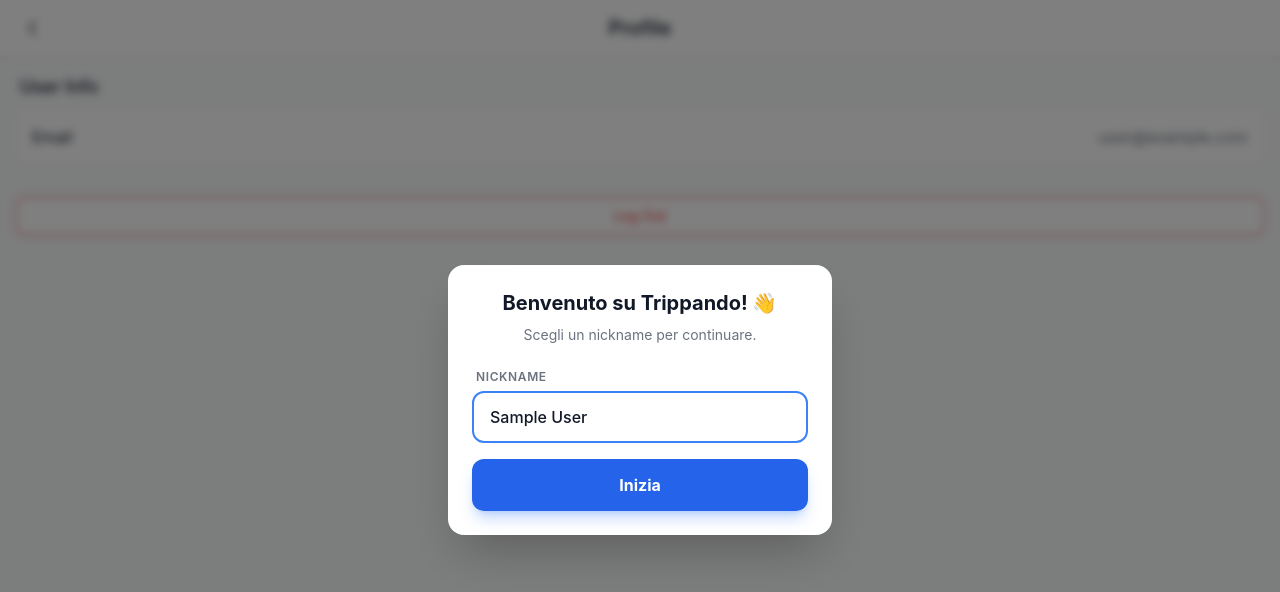
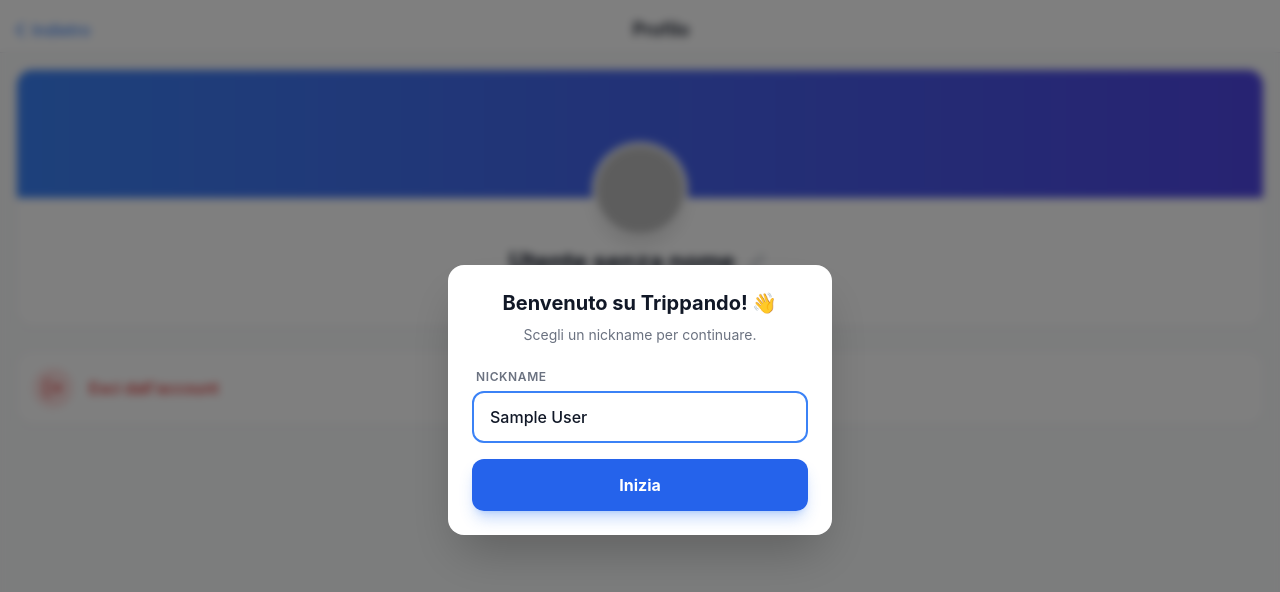
Before and after one commit to matteraggi/trippando, a React (Vite) app: page /profile in a window 1280 px wide. Shown: the top 592 px of the page. Built offline with nearby package versions, Linux system fonts and the light colour scheme; no server answers; the database is empty; sample sign-in values are in the browser's storage.

Commit message:
feat: edit nickname e miglior stile

```diff
--- a/src/pages/Profile.tsx
+++ b/src/pages/Profile.tsx
@@ -1,14 +1,54 @@
-import React from 'react';
-
+import React, { useEffect, useState } from 'react';
 import { useAuth } from '../contexts/AuthContext';
 import { useNavigate } from 'react-router-dom';
-import { ChevronLeft } from 'lucide-react';
+import { ChevronLeft, User, LogOut, Edit2, Check, X, Camera } from 'lucide-react';
+import { getUserProfile, updateUserNickname } from '../services/userService';
+import type { UserProfile } from '../services/userService';
 
 export default function Profile() {
-    const { currentUser, logout } = useAuth()!;
+    const { currentUser, logout } = useAuth();
     const navigate = useNavigate();
+    const [profile, setProfile] = useState<UserProfile | null>(null);
+    const [isEditing, setIsEditing] = useState(false);
+    const [nickname, setNickname] = useState('');
+    const [loading, setLoading] = useState(false);
+
+    useEffect(() => {
+        if (currentUser) {
+            loadProfile();
+        }
+    }, [currentUser]);
+
+    const loadProfile = async () => {
+        if (!currentUser) return;
+        try {
+            const userProfile = await getUserProfile(currentUser.uid);
+            if (userProfile) {
+                setProfile(userProfile);
+                setNickname(userProfile.displayName || '');
+            }
+        } catch (error) {
+            console.error("Failed to load profile", error);
+        }
+    };
+
+    const handleSaveNickname = async () => {
+        if (!currentUser || !nickname.trim()) return;
+        setLoading(true);
+        try {
+            await updateUserNickname(currentUser.uid, nickname.trim());
+            setProfile(prev => prev ? { ...prev, displayName: nickname.trim() } : null);
+            setIsEditing(false);
+        } catch (error) {
+            console.error("Failed to update nickname", error);
+            alert("Failed to update nickname");
+        } finally {
+            setLoading(false);
+        }
+    };
 
     const handleLogout = async () => {
+        if (!window.confirm("Sei sicuro di voler uscire?")) return;
         try {
             await logout();
             navigate('/login');
@@ -17,35 +57,109 @@
         }
     };
 
+    if (!currentUser) return null;
+
     return (
         <div className="min-h-screen bg-gray-50 pb-20">
-            <div className="bg-white shadow-sm border-b px-4 py-3 sticky top-0 z-10 flex items-center justify-between">
+            {/* Header */}
+            <header className="sticky top-0 z-10 bg-white/90 backdrop-blur-md border-b border-gray-200 px-4 pt-4 pb-2">
+                <div className="flex justify-between items-center">
                     <button
                         onClick={() => navigate(-1)}
-                    className="p-1 rounded-full text-gray-600 hover:bg-gray-100 transition-colors"
+                        className="flex items-center text-blue-500 font-medium -ml-2"
                     >
                         <ChevronLeft size={24} />
+                        Indietro
                     </button>
-                <h1 className="text-xl font-semibold text-gray-800">Profile</h1>
+                    <h1 className="text-lg font-semibold text-gray-900">Profilo</h1>
                     <div className="w-8"></div>
                 </div>
+            </header>
 
-            <div className="p-4">
-                <h2 className="text-lg font-medium text-gray-900 mb-2 px-1">User Info</h2>
-                <div className="bg-white rounded-lg shadow-sm overflow-hidden mb-6">
-                    <div className="flex items-center justify-between p-4 border-b border-gray-100 last:border-0">
-                        <span className="text-gray-900">Email</span>
-                        <span className="text-gray-500">{currentUser?.email}</span>
+            <div className="p-4 space-y-6">
+
+                {/* Profile Card */}
+                <div className="bg-white rounded-2xl shadow-sm border border-gray-100 overflow-hidden">
+                    <div className="h-32 bg-gradient-to-r from-blue-500 to-indigo-600 relative">
+                        <div className="absolute -bottom-10 left-1/2 transform -translate-x-1/2">
+                            <div className="relative">
+                                <div className="w-24 h-24 bg-white rounded-full p-1 shadow-lg">
+                                    <div className="w-full h-full bg-gray-100 rounded-full flex items-center justify-center overflow-hidden">
+                                        {currentUser.photoURL ? (
+                                            <img src={currentUser.photoURL} alt="Profile" className="w-full h-full object-cover" />
+                                        ) : (
+                                            <User size={40} className="text-gray-400" />
+                                        )}
+                                    </div>
+                                </div>
+                                {/* Camera icon placeholder for future photo upload feature */}
+                                {/* <button className="absolute bottom-0 right-0 p-1.5 bg-blue-500 text-white rounded-full shadow-md hover:bg-blue-600 transition-colors">
+                                    <Camera size={14} />
+                                </button> */}
+                            </div>
                         </div>
                     </div>
 
-                <div className="mt-8">
+                    <div className="pt-12 pb-6 px-4 text-center">
+                        {isEditing ? (
+                            <div className="flex items-center justify-center space-x-2 mb-1">
+                                <input
+                                    type="text"
+                                    value={nickname}
+                                    onChange={(e) => setNickname(e.target.value)}
+                                    className="border border-gray-300 rounded-lg px-3 py-1.5 text-center font-bold text-gray-900 focus:ring-2 focus:ring-blue-500 outline-none w-48"
+                                    placeholder="Il tuo nickname"
+                                    autoFocus
+                                />
+                                <button
+                                    onClick={handleSaveNickname}
+                                    disabled={loading}
+                                    className="p-2 bg-green-100 text-green-600 rounded-full hover:bg-green-200 transition-colors"
+                                >
+                                    <Check size={18} />
+                                </button>
+                                <button
+                                    onClick={() => {
+                                        setIsEditing(false);
+                                        setNickname(profile?.displayName || '');
+                                    }}
+                                    className="p-2 bg-gray-100 text-gray-500 rounded-full hover:bg-gray-200 transition-colors"
+                                >
+                                    <X size={18} />
+                                </button>
+                            </div>
+                        ) : (
+                            <div className="flex items-center justify-center space-x-2 mb-1">
+                                <h2 className="text-2xl font-bold text-gray-900">
+                                    {profile?.displayName || 'Utente senza nome'}
+                                </h2>
+                                <button
+                                    onClick={() => setIsEditing(true)}
+                                    className="p-1.5 text-gray-400 hover:text-blue-500 hover:bg-blue-50 rounded-full transition-colors"
+                                >
+                                    <Edit2 size={16} />
+                                </button>
+                            </div>
+                        )}
+                        <p className="text-sm text-gray-500">{currentUser.email}</p>
+                    </div>
+                </div>
+
+                {/* Account Actions */}
+                <div className="bg-white rounded-2xl shadow-sm border border-gray-100 overflow-hidden">
                     <button
                         onClick={handleLogout}
-                        className="w-full py-2 px-4 border border-red-500 rounded-md shadow-sm text-sm font-medium text-red-500 bg-white hover:bg-red-50 focus:outline-none focus:ring-2 focus:ring-offset-2 focus:ring-red-500"
+                        className="w-full flex items-center p-4 text-red-600 hover:bg-red-50 transition-colors"
                     >
-                        Log Out
+                        <div className="w-10 h-10 rounded-full bg-red-100 flex items-center justify-center mr-4">
+                            <LogOut size={20} />
+                        </div>
+                        <span className="font-medium">Esci dall'account</span>
                     </button>
+                </div>
+
+                <div className="text-center text-xs text-gray-400 pt-8">
+                    Trippando v1.0.0
                 </div>
             </div>
         </div>
```
Lines whose indentation alone changed are shown as unchanged.
